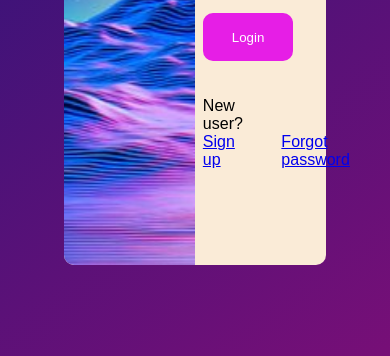
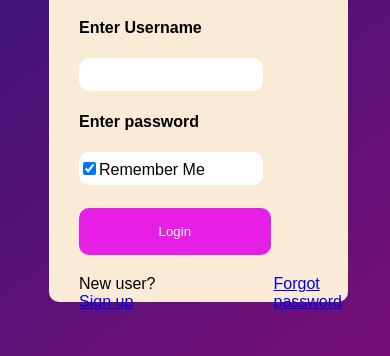
Before and after one commit to Dev-ShivaPrasad/Login, a plain HTML site: page Index.html in a window 390 px wide. Shown: the part 488-844 px from the top of the page. Drawn offline with Linux system fonts and the light colour scheme.

Commit message:
Cleaned the code and added responsiveness

```diff
--- a/Index.html
+++ b/Index.html
@@ -14,17 +14,22 @@
         <div id="text">
             <h1 id="login">Login</h1>
             <h3 id="discription">Welcome! Login to get amazing discounts and offers
-                <br>only for you.</h3>
+                <br>only for you.
+            </h3>
             <h4>Enter Username</h4>
-            <input type="Username"  id="Username">
+            <input type="Username" id="Username">
             <h4>Enter password</h4>
-            <input type="password"  id="password"><br><br>
-            <label for="checkbox"><input type="checkbox"  id="checkbox" checked>Remember Me</label><br><br>
-            <button input type="submit" class="sub" formaction="https://www.instagram.com/">Login</button><br><br><br>
-            <p >New user?<a id="su" href="https://www.instagram.com/" target="_blank">Sign up</a></p>
-            <a id="fp" href="https://www.instagram.com/" target="_blank">Forgot password</a>
-
+            <input type="password" id="password">
+            <div id="chbx">
+                <label for="checkbox"><input type="checkbox" id="checkbox" checked>Remember Me</label>
+            </div>
+            <button type="submit" id="Loginbtn" formaction="https://www.instagram.com/">Login</button>
+            <div id="algn">
+                <p>New user?<a href="https://www.instagram.com/" target="_blank">Sign up</a></p>
+                <a id="fp" href="https://www.instagram.com/" target="_blank">Forgot password</a>
+            </div>
         </div>
     </div>
 </body>
+
 </html>
--- a/style.css
+++ b/style.css
@@ -1,14 +1,14 @@
-*{
+* {
     box-sizing: content-box;
-    font-family:sans-serif;
+    font-family: sans-serif;
 }
 
-body{
+body {
     background: linear-gradient(0.4turn, rgb(22, 22, 122), rgb(119, 15, 119)) no-repeat;
     background-size: cover;
 }
 
-.BgElement{
+.BgElement {
 
     background-color: antiquewhite;
     height: 80%;
@@ -16,42 +16,40 @@ body{
     border-radius: 10PX;
     top: 10%;
     left: 15%;
-    position:relative;
+    position: relative;
 }
 
-#inner{
+#inner {
     position: relative;
     background-size: cover;
     background-image: url("inner-croped.jpg");
     background-repeat: no-repeat;
-    display: flex;
     height: 100%;
     width: 50%;
     border-top-left-radius: 10px;
     border-bottom-left-radius: 10px;
 }
 
-#text{
+#text {
     margin: 3%;
     position: relative;
-    /* height: 100%; */
     width: 50%;
     left: 50%;
     bottom: 100%;
 }
-#login{
+
+#login {
     color: rgb(230, 30, 230);
 }
-#discription{
-    font-family:serif;
+
+#discription {
+    font-family: serif;
     color: rgb(80, 74, 80);
 }
-h4{
 
-    margin: 2%;
-}
-#Username{
-    margin: 1%;
+
+#Username {
+    font-size: 150%;
     color: rgb(230, 30, 230);
     border: 0px;
     width: 60%;
@@ -59,8 +57,8 @@ h4{
     border-radius: 10px;
 }
 
-#password{
-    margin: 1%;
+#password {
+    font-size: 150%;
     color: rgb(230, 30, 230);
     border: 0px;
     width: 60%;
@@ -68,24 +66,98 @@ h4{
     border-radius: 10px;
 }
 
-.sub{
+#chbx{
+    position: absolute;
+    width: 100%;
+    top: 110%;
+}
+#Loginbtn {
     color: rgb(255, 255, 255);
     background-color: rgb(230, 30, 230);
     border: 0px;
     width: 60%;
-    height: 7%;
-    top: 100%;
+    height: 15%;
+    top: 122%;
+    left: 0%;
+    position: absolute;
     border-radius: 10px;
 }
+
 p{
     margin: 0px;
     padding: 0px;
     width: 30%;
 }
-#fp{
-    left : 60%;
+
+#fp {
+    left: 60%;
     bottom: 0.1%;
     position: absolute;
 
+}
+
+#algn{
+
+    position: absolute;
+    width: 100%;
+    top: 150%;
 
 }
+
+@media screen and (max-width: 900px){
+    .BgElement {
+
+        background-color: antiquewhite;
+        height: 90%;
+        width: 80%;
+        border-radius: 10PX;
+        top: 4.5%;
+        left: 11%;
+        position: relative;
+    }
+
+    #inner {
+        height: 40%;
+        width: 100%;
+        border-top-left-radius: 10px;
+        border-top-right-radius: 10px;
+        border-bottom-left-radius: 0px;
+    }
+
+    #text {
+        margin: 0%;
+        position: relative;
+        height: 60%;
+        width: 100%;
+        left: 10%;
+        bottom: 0.5%;
+    }
+
+    #chbx{
+        position: absolute;
+        width: 100%;
+        top: 64%;
+    }
+
+    #Loginbtn {
+        height: 10%;
+        top: 75%;
+        position: absolute;
+        border-radius: 10px;
+    }
+
+    p{
+        width: 30%;
+    }
+
+    #algn{
+        width: 100%;
+        top: 90%;
+    }
+
+
+#fp {
+    left: 65%;
+}
+
+}
```
